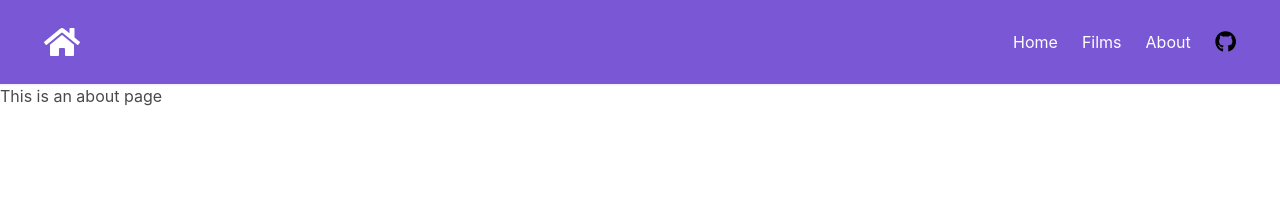
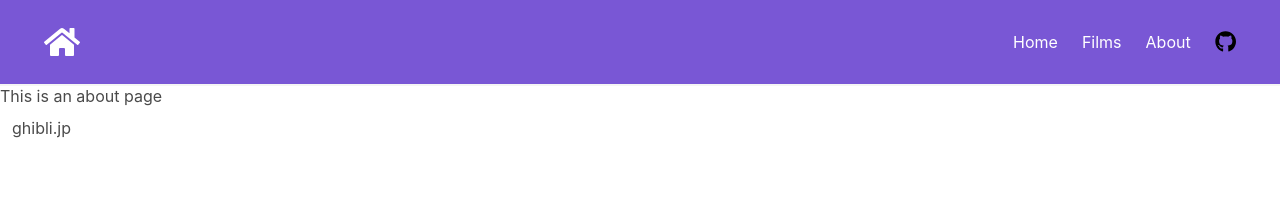
Before and after one commit to didaquis/ghibli-vue, a Vue app: page /about in a window 1280 px wide. Shown: the top 198 px of the page. Built offline with nearby package versions, Linux system fonts and the light colour scheme.

Commit message:
Added link to official website

```diff
--- a/src/views/About.vue
+++ b/src/views/About.vue
@@ -1,6 +1,9 @@
 <template>
 	<div class="about">
 		<h1>This is an about page</h1>
+		<b-navbar-item tag="a" target="_blank" rel="noopener" href="http://www.ghibli.jp/">
+				ghibli.jp
+			</b-navbar-item>
 	</div>
 </template>
 
```
